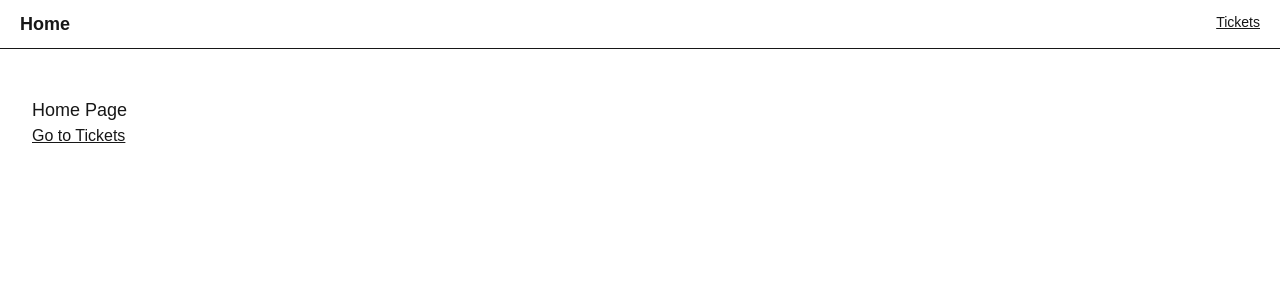
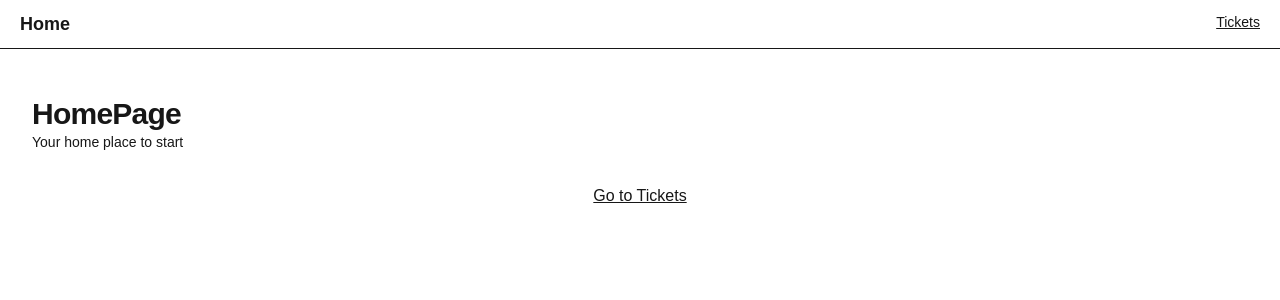
Before and after one commit to andregmoeller/the-road-to-next, a Next.js app: page / in a window 1280 px wide. Shown: the top 300 px of the page. Built offline with nearby package versions, Linux system fonts and the light colour scheme.

Commit message:
style(Homepage): Apply initial styling.

```diff
--- a/src/app/page.tsx
+++ b/src/app/page.tsx
@@ -3,12 +3,17 @@ import { ticketsPath  } from "@/paths";
 
 const HomePage = () => {
   return (
-    <div>
-      <h2 className="text-lg">Home Page</h2>
+    <div className="flex-1 flex flex-col gap-y-8">
+      <div>
+        <h2 className="text-3xl font-bold tracking-tight">HomePage</h2>
+        <p className="text-sm text-muted-foreground">Your home place to start</p>
+      </div>
 
-      <Link href={ticketsPath()} className="underline">
-        Go to Tickets
-      </Link>
+      <div className="flex-1 flex flex-col items-center">
+        <Link href={ticketsPath()} className="underline">
+          Go to Tickets
+        </Link>
+      </div>
     </div>
   );
 };
```
